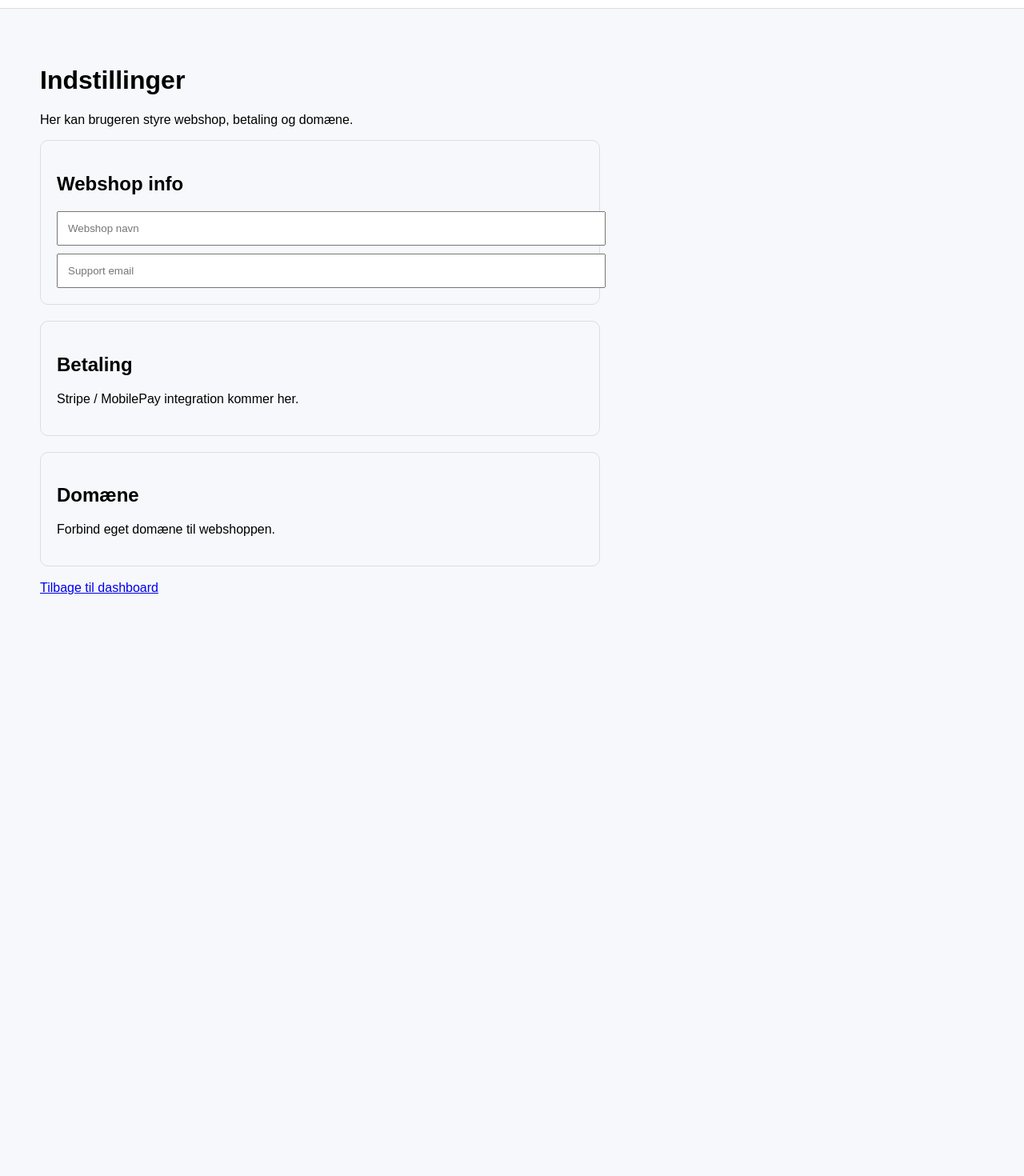
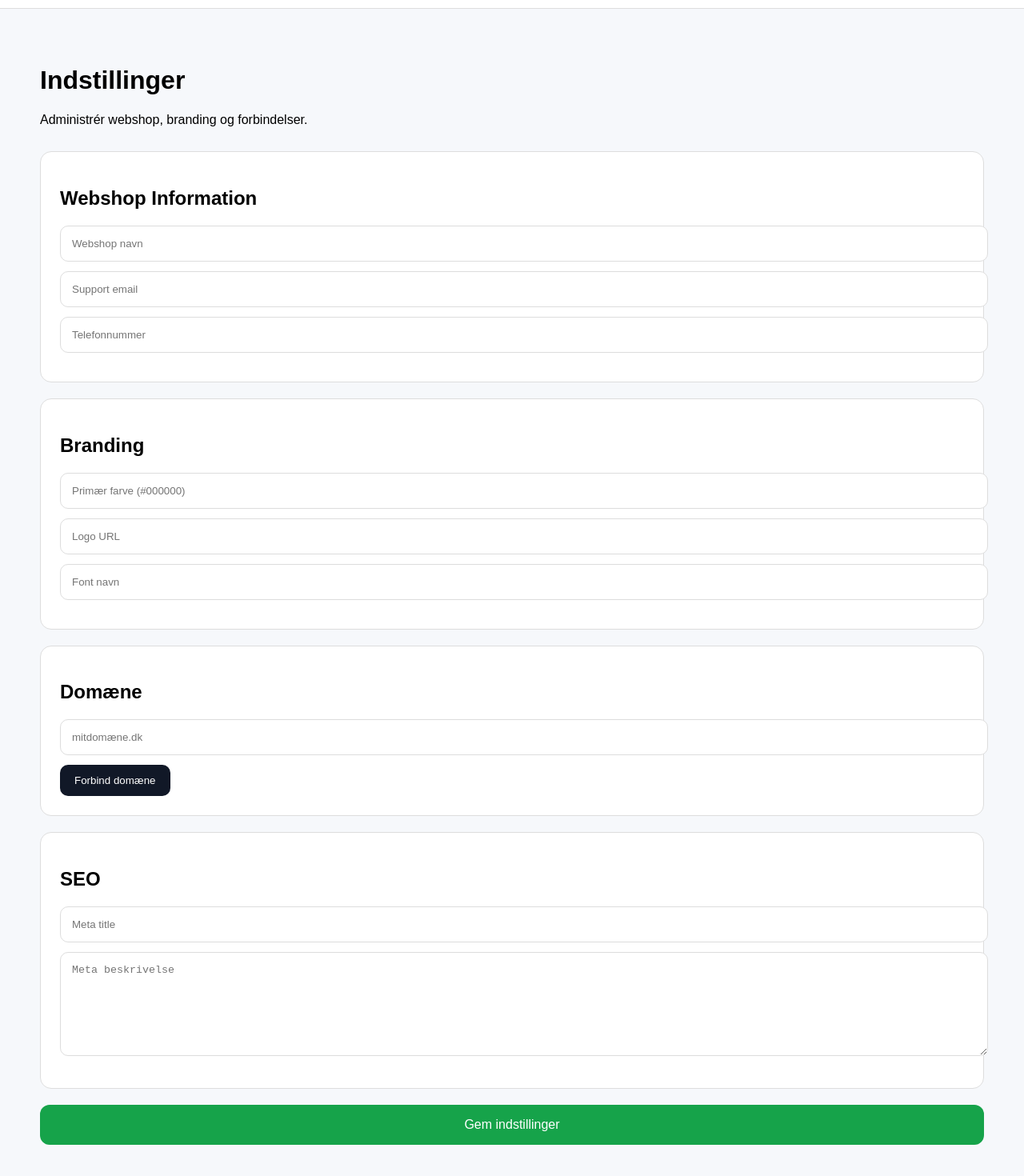
Before and after one commit to postjkhandel-ship-it/shoppilot, a Next.js app: page /settings in a window 1280 px wide. Shown: the part 58-1528 px from the top of the page at 80% size. Before the commit the page ends 852 px from the top, so only its background shows below. Built offline with nearby package versions, Linux system fonts and the light colour scheme.

Commit message:
Update page.js

```diff
--- a/app/settings/page.js
+++ b/app/settings/page.js
@@ -2,28 +2,86 @@ export default function Settings() {
   return (
     <main style={{ padding: "50px", fontFamily: "Arial" }}>
       <h1>Indstillinger</h1>
-      <p>Her kan brugeren styre webshop, betaling og domæne.</p>
+      <p>Administrér webshop, branding og forbindelser.</p>
 
-      <div style={{ display: "grid", gap: "20px", maxWidth: "700px" }}>
-        <div style={{ border: "1px solid #ddd", padding: "20px", borderRadius: "10px" }}>
-          <h2>Webshop info</h2>
-          <input placeholder="Webshop navn" style={{ padding: "12px", width: "100%", marginBottom: "10px" }} />
-          <input placeholder="Support email" style={{ padding: "12px", width: "100%" }} />
+      <div style={{ display: "grid", gap: "20px", marginTop: "30px" }}>
+        <div style={card}>
+          <h2>Webshop Information</h2>
+
+          <input placeholder="Webshop navn" style={input} />
+          <input placeholder="Support email" style={input} />
+          <input placeholder="Telefonnummer" style={input} />
         </div>
 
-        <div style={{ border: "1px solid #ddd", padding: "20px", borderRadius: "10px" }}>
-          <h2>Betaling</h2>
-          <p>Stripe / MobilePay integration kommer her.</p>
+        <div style={card}>
+          <h2>Branding</h2>
+
+          <input placeholder="Primær farve (#000000)" style={input} />
+          <input placeholder="Logo URL" style={input} />
+          <input placeholder="Font navn" style={input} />
         </div>
 
-        <div style={{ border: "1px solid #ddd", padding: "20px", borderRadius: "10px" }}>
+        <div style={card}>
           <h2>Domæne</h2>
-          <p>Forbind eget domæne til webshoppen.</p>
+
+          <input placeholder="mitdomæne.dk" style={input} />
+
+          <button style={button}>
+            Forbind domæne
+          </button>
         </div>
+
+        <div style={card}>
+          <h2>SEO</h2>
+
+          <input placeholder="Meta title" style={input} />
+          <textarea
+            placeholder="Meta beskrivelse"
+            style={{
+              ...input,
+              minHeight: "100px"
+            }}
+          />
+        </div>
+
+        <button style={saveButton}>
+          Gem indstillinger
+        </button>
       </div>
-
-      <br />
-      <a href="/dashboard">Tilbage til dashboard</a>
     </main>
   );
 }
+
+const card = {
+  background: "#fff",
+  border: "1px solid #ddd",
+  borderRadius: "14px",
+  padding: "24px"
+};
+
+const input = {
+  width: "100%",
+  padding: "14px",
+  marginBottom: "12px",
+  border: "1px solid #ddd",
+  borderRadius: "10px"
+};
+
+const button = {
+  background: "#111827",
+  color: "white",
+  border: "none",
+  padding: "12px 18px",
+  borderRadius: "10px",
+  cursor: "pointer"
+};
+
+const saveButton = {
+  background: "#16a34a",
+  color: "white",
+  border: "none",
+  padding: "16px 24px",
+  borderRadius: "12px",
+  cursor: "pointer",
+  fontSize: "16px"
+};
```
